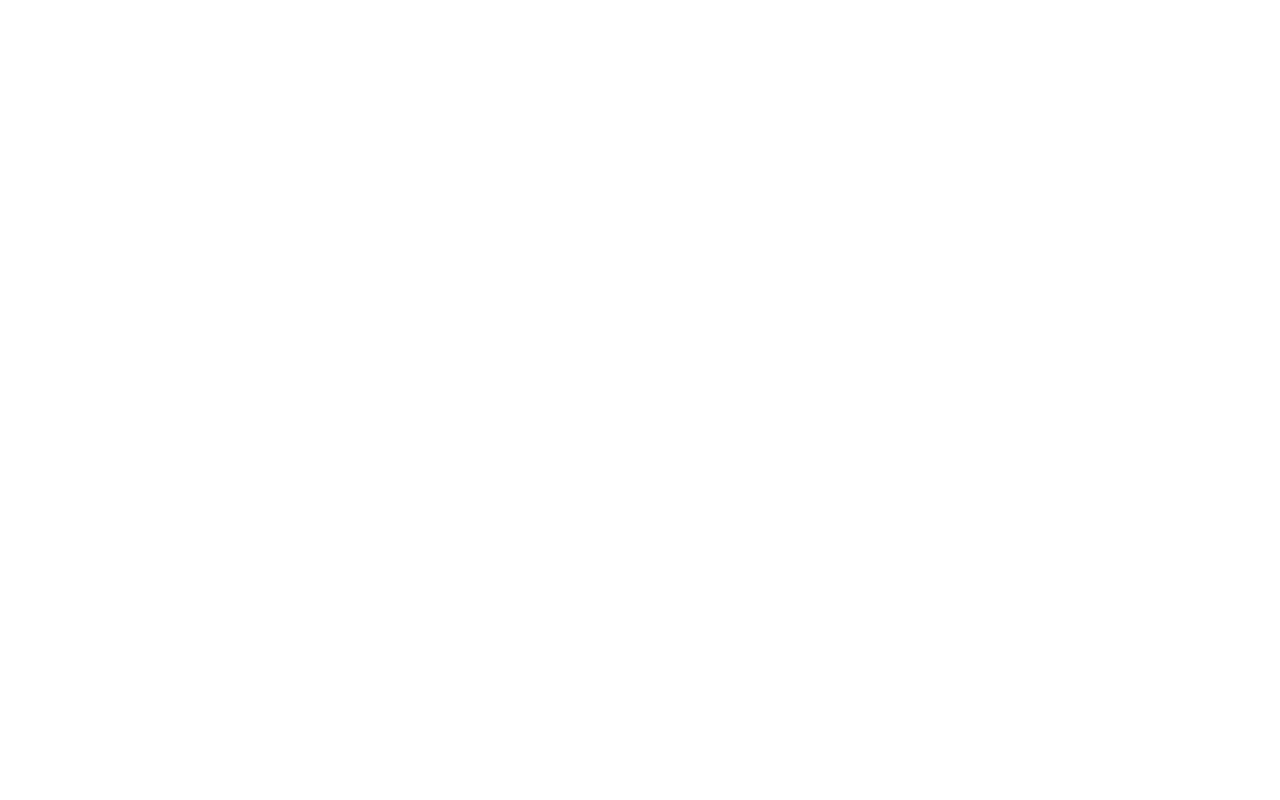
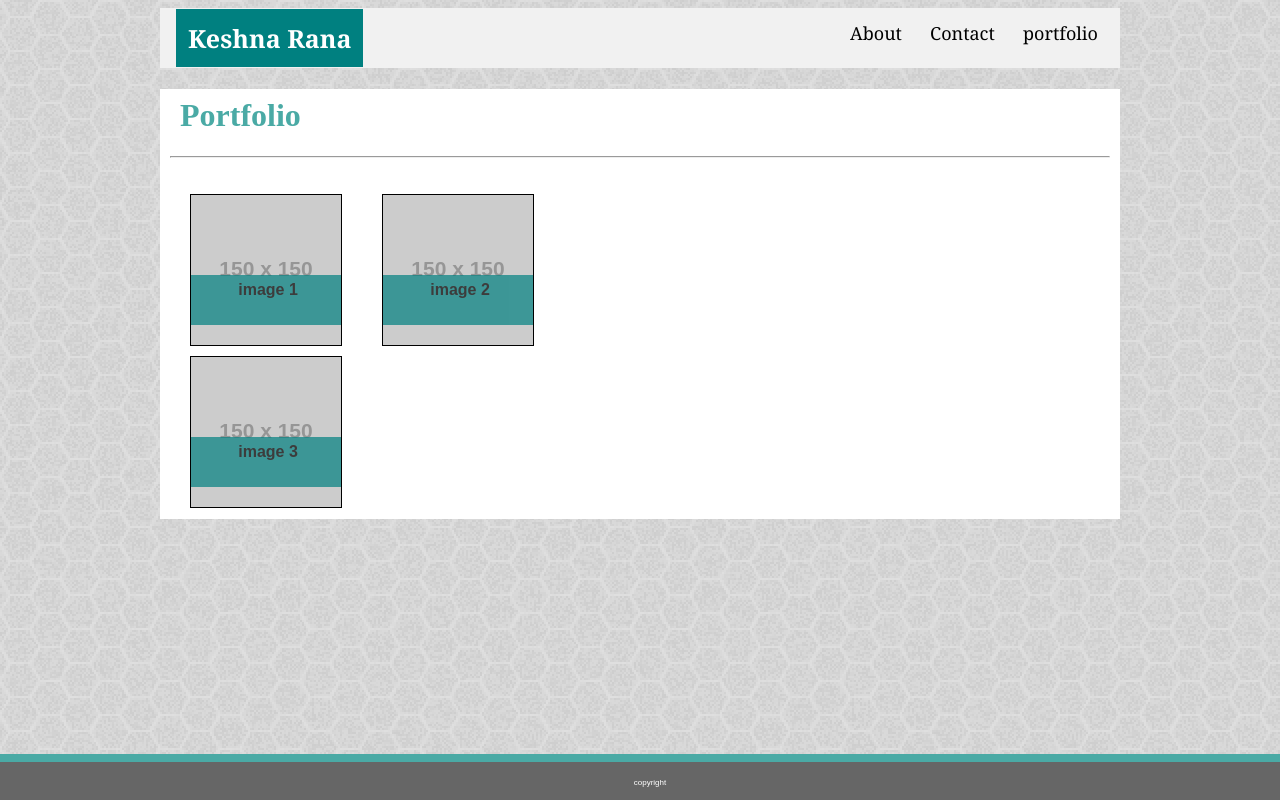
Before and after one commit to keshnarana/basic-portfolio, a plain HTML site: page portfolio.html in a window 1280 px wide. Drawn offline with Linux system fonts and the light colour scheme; placeholder pictures from the web are drawn by us.

Commit message:
homework completed

```diff
--- a/assets/css/style.css
+++ b/assets/css/style.css
@@ -0,0 +1,143 @@
+body
+{
+  background-image: url('../img/light_honeycomb_@2X.png');
+}
+
+.content
+{
+  background-color: #ffffff;
+  border-color: #dddddd;
+  padding: 0px 10px 0px 10px ;
+  height: 430px;
+}
+
+.header
+ {
+    font-family: 'Georgia', Times, Times New Roman, serif;
+    background-color: #f1f1f1;
+    padding: 13px 10px 13px 16px;
+  }
+
+.header a
+  {
+    color: black;
+    text-align: center;
+    padding: 12px;
+    text-decoration: none;
+    font-size: 18px;
+  }
+
+.header a.name
+  {
+    font-size: 25px;
+    font-weight: bold;
+    color: white;
+    background-color: teal;
+    transition-duration: 0.4s;
+  }
+
+.header-right
+ {
+    float: right;
+  }
+
+.width
+  {
+    max-width: 960px;
+    padding-right: 10px;
+    margin-right: auto;
+    margin-left: auto;
+    padding-left:  10px;
+  }
+
+
+h1
+ {
+   color: #4aaaa5;
+   padding: 8px 10px 0px 10px ;
+ }
+
+img
+ {
+   float: left;
+   width: 200px;
+   height: 150px;
+   padding: 0px 10px 0px 0px ;
+ }
+
+p
+ {
+   font-family: 'Arial', 'Helvetica Neue', Helvetica, sans-serif;
+   padding: 2px;
+   line-height: 1.6em;
+ }
+
+input, textarea
+{
+  width: 900px;
+  padding: 10px;
+  margin: 5px 0 20px 0;
+  background: #f1f1f1;
+  border: none;
+}
+
+button
+{
+  font-size: 20px;
+  background-color: #4aaaa5;
+  color: #ffffff;
+  border: #4aaaa5;
+  padding: 5px 15px 5px 15px;
+  transition-duration: 0.4s;
+
+}
+
+button:hover
+{
+  background-color: black;
+}
+
+
+div.background
+{
+  background: url('https://via.placeholder.com/150') left;
+  border: 1px solid black;
+  width: 150px;
+  height: 150px;
+  float: left;
+  margin-right: 20px;
+  margin-left: 20px;
+
+}
+
+div.transbox
+{
+  background-color: teal;
+  opacity: 0.7;
+  width: 150px;
+  margin-top: 80px;
+  height: 50px;
+}
+
+div.transbox p
+{
+  text-align: center;
+  font-weight: bold;
+  color: #000000;
+  width: 150px;
+  height: 50px;
+}
+
+.footer
+{
+  position: fixed;
+  left: 0;
+  bottom: 0;
+  width: 100%;
+  color: white;
+  text-align: center;
+  font-size: 8px;
+  background-color: #666666;
+  border-top: 8px solid #4aaaa5;
+  padding: 5px 10px 0px 10px ;
+}
--- a/contacts.html
+++ b/contacts.html
@@ -0,0 +1,53 @@
+<!DOCTYPE html>
+<html lang="en-us">
+
+<head>
+  <meta charset="UTF-8">
+  <title>Keshna Rana</title>
+
+  <link rel="stylesheet" type="text/css" href="assets/css/style.css">
+
+</head>
+
+<body>
+    <div class="width">
+      <div class="header">
+
+        <a href="#default" class="name">Keshna Rana</a>
+        <div class="header-right">
+          <a class="active" href="index.html">About</a>
+          <a href="contacts.html">Contact</a>
+          <a href="portfolio.html">portfolio</a>
+        </div>
+      </div>
+
+
+     <div class="content">
+       <h1>Contacts</h1>
+       <hr>
+       <form action="/action_page.php">
+        <div class="container">
+                <label ><b>Name</b></label>
+                <input type="text" placeholder="Enter Name" name="name" required>
+            <br>
+                <label ><b>Email</b></label>
+                <input type="text" placeholder="Enter Email" name="email" required>
+            <br>
+                <label ><b>Message</b></label>
+
+                <textarea rows = "5" cols = "50" name="Message" >
+
+                </textarea>
+
+          <button type="submit" class="s_btn">Submit</button>
+        </div>
+
+
+      </form>
+
+    </div>
+    <div class="footer"><p>copyright</p>
+    </div>
+</body>
+
+</html>
--- a/portfolio.html
+++ b/portfolio.html
@@ -0,0 +1,50 @@
+<!DOCTYPE html>
+<html lang="en-us">
+
+<head>
+  <meta charset="UTF-8">
+  <title>Keshna Rana</title>
+
+  <link rel="stylesheet" type="text/css" href="assets/css/style.css">
+
+</head>
+
+<body>
+    <div class="width">
+      <div class="header">
+
+        <a href="#default" class="name">Keshna Rana</a>
+        <div class="header-right">
+          <a  href="index.html">About</a>
+          <a href="contacts.html">Contact</a>
+          <a href="portfolio.html">portfolio</a>
+        </div>
+      </div>
+
+
+     <div class="content">
+       <h1>Portfolio</h1>
+       <hr>
+    <p >
+       <div class="background">
+        <div class="transbox">
+          <p>image 1</p>
+        </div>
+      </div>
+      <div class="background">
+        <div class="transbox">
+          <p>image 2</p>
+        </div>
+
+      </div>
+      <br> <br> <br> <br> <br> <br> <br> <br> <br>
+      <div class="background">
+        <div class="transbox">
+          <p>image 3</p>
+        </div>
+      </div>
+    <div class="footer"><p>copyright</p>
+    </div>
+</body>
+
+</html>
```
Also changed, not shown: index.html (+30 -6 lines), assets/img/foggy_birds_@2X.png (added), assets/img/light_honeycomb_@2X.png (added), assets/img/sakura.png (added), 1 other file.
